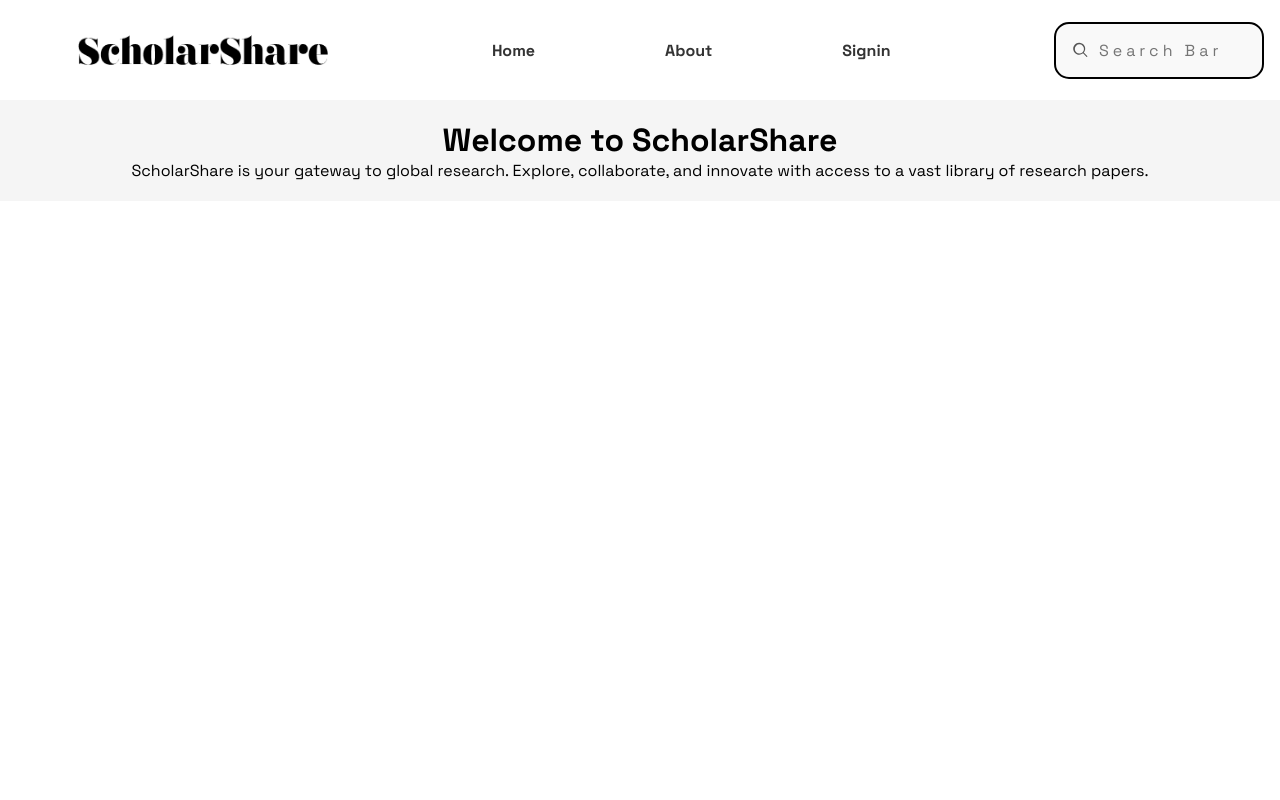
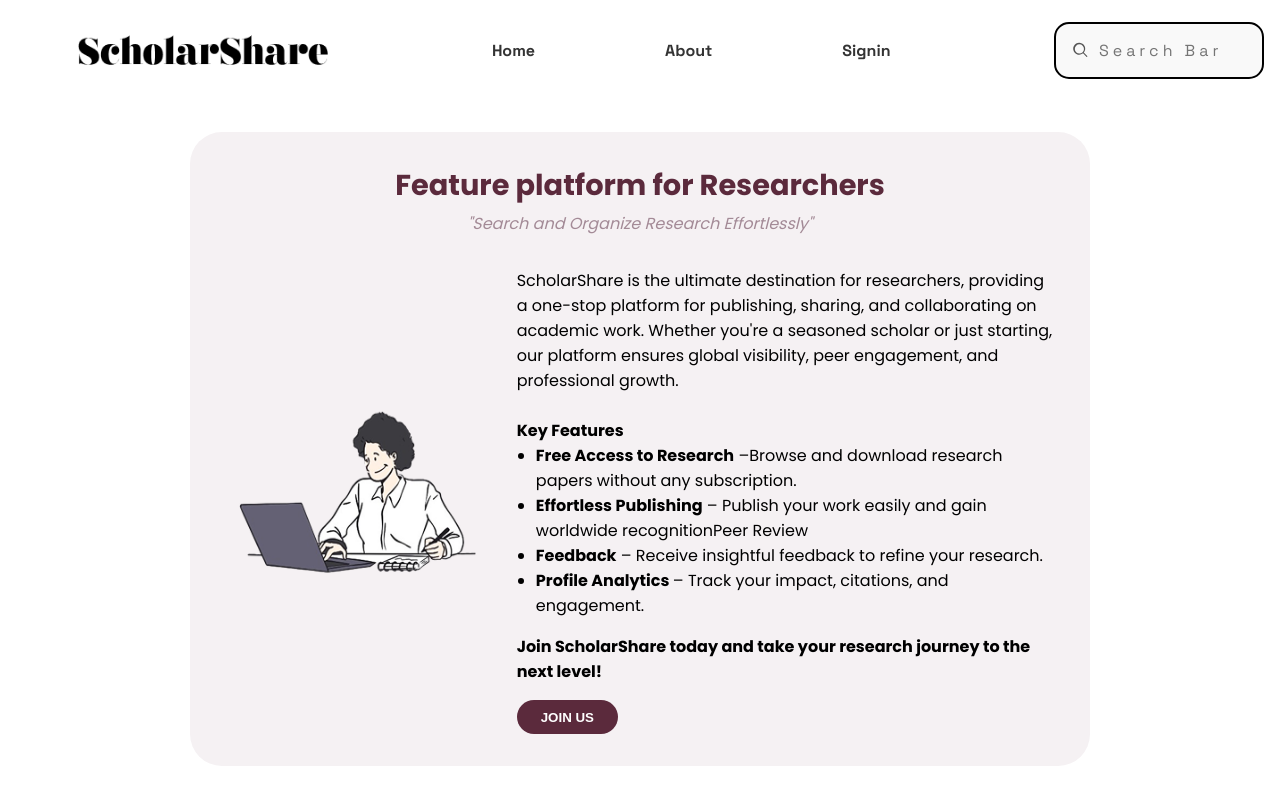
Before and after one commit to lisorthman/Scholarshare21, a Next.js app: page /feature6 in a window 1280 px wide. Built offline with nearby package versions, Linux system fonts and the light colour scheme.

Commit message:
feature05 & feature06

```diff
--- a/app/feature6/page.tsx
+++ b/app/feature6/page.tsx
@@ -1,43 +1,129 @@
-// components/Layout.tsx
-import React, { ReactNode } from 'react';
-import NavBar from '../../components/Navbar'; // Import NavBar
+import React, { ReactNode } from "react";
+import NavBar from "../../components/Navbar";
+import Image from "next/image";
+import { Poppins } from "next/font/google"; // Import Poppins
+
+// Configure Poppins font
+const poppins = Poppins({
+  weight: ["400", "500", "600", "700"],
+  subsets: ["latin"],
+  display: "swap",
+});
 
 interface LayoutProps {
   children: ReactNode;
 }
 
+const AdvancedSearchSection = () => {
+  return (
+    <div
+      style={{
+        backgroundColor: "#f5f1f3",
+        padding: "2rem",
+        borderRadius: "2rem",
+        maxWidth: "900px",
+        margin: "2rem auto",
+        textAlign: "center",
+      }}
+    >
+      <h1 style={{ color: "#5b2a3c", fontSize: "1.8rem", fontWeight: "bold" }}>
+        Feature platform for Researchers
+      </h1>
+      <p
+        style={{ fontStyle: "italic", color: "#a38a96", marginTop: "0.25rem" }}
+      >
+        "Search and Organize Research Effortlessly"
+      </p>
+
+      <div
+        style={{
+          display: "flex",
+          flexDirection: "row",
+          justifyContent: "space-between",
+          marginTop: "2rem",
+          alignItems: "center",
+          gap: "1.5rem",
+          flexWrap: "wrap",
+        }}
+      >
+        <div style={{ flex: 1, minWidth: "250px" }}>
+          <Image
+            src="/529567-removebg-preview.png"
+            alt="Advanced Search Illustration"
+            width={250}
+            height={250}
+            style={{ borderRadius: "1rem" }}
+          />
+        </div>
+
+        <div style={{ flex: 2, textAlign: "left", minWidth: "300px" }}>
+          <p>
+            ScholarShare is the ultimate destination for researchers, providing
+            a one-stop platform for publishing, sharing, and collaborating on
+            academic work. Whether you're a seasoned scholar or just starting,
+            our platform ensures global visibility, peer engagement, and
+            professional growth.
+          </p>
+          <br></br>
+          <p>
+            <strong>Key Features</strong>
+          </p>
+          <ul style={{ paddingLeft: "1.2rem" }}>
+            <li>
+              <strong>Free Access to Research</strong> –Browse and download
+              research papers without any subscription.
+            </li>
+            <li>
+              <strong>Effortless Publishing</strong> – Publish your work easily
+              and gain worldwide recognitionPeer Review
+            </li>
+            <li>
+              <strong>Feedback</strong> – Receive insightful feedback to refine
+              your research.
+            </li>
+            <li>
+              <strong>Profile Analytics </strong> – Track your impact,
+              citations, and engagement.
+            </li>
+          </ul>
+          <p style={{ fontWeight: "bold", marginTop: "1rem" }}>
+            Join ScholarShare today and take your research journey to the next
+            level!
+          </p>
+
+          <button
+            style={{
+              backgroundColor: "#5b2a3c",
+              color: "white",
+              padding: "0.6rem 1.5rem",
+              border: "none",
+              borderRadius: "2rem",
+              cursor: "pointer",
+              marginTop: "1rem",
+              fontWeight: "bold",
+            }}
+          >
+            JOIN US
+          </button>
+        </div>
+      </div>
+    </div>
+  );
+};
+
 const Layout: React.FC<LayoutProps> = ({ children }) => {
   return (
     <div
+      className={poppins.className} // Apply Poppins here
       style={{
-        fontFamily: 'Space Grotesk, sans-serif',
-        color: '#000',
-        minHeight: '100vh',
-        backgroundColor: 'white',
+        color: "#000",
+        minHeight: "100vh",
+        backgroundColor: "white",
       }}
     >
-      {/* Add the NavBar */}
       <NavBar />
-
-      {/* Sample Text */}
-      <div
-        style={{
-          padding: '20px',
-          textAlign: 'center',
-          backgroundColor: '#f5f5f5',
-          marginBottom: '20px',
-        }}
-      >
-        <h1>Welcome to ScholarShare</h1>
-        <p>
-          ScholarShare is your gateway to global research. Explore, collaborate,
-          and innovate with access to a vast library of research papers.
-        </p>
-      </div>
-
-      {/* Render the page content */}
+      <AdvancedSearchSection />
       {children}
-
     </div>
   );
 };
```
Also changed, not shown: app/feature5/page.tsx (+98 -24 lines).
